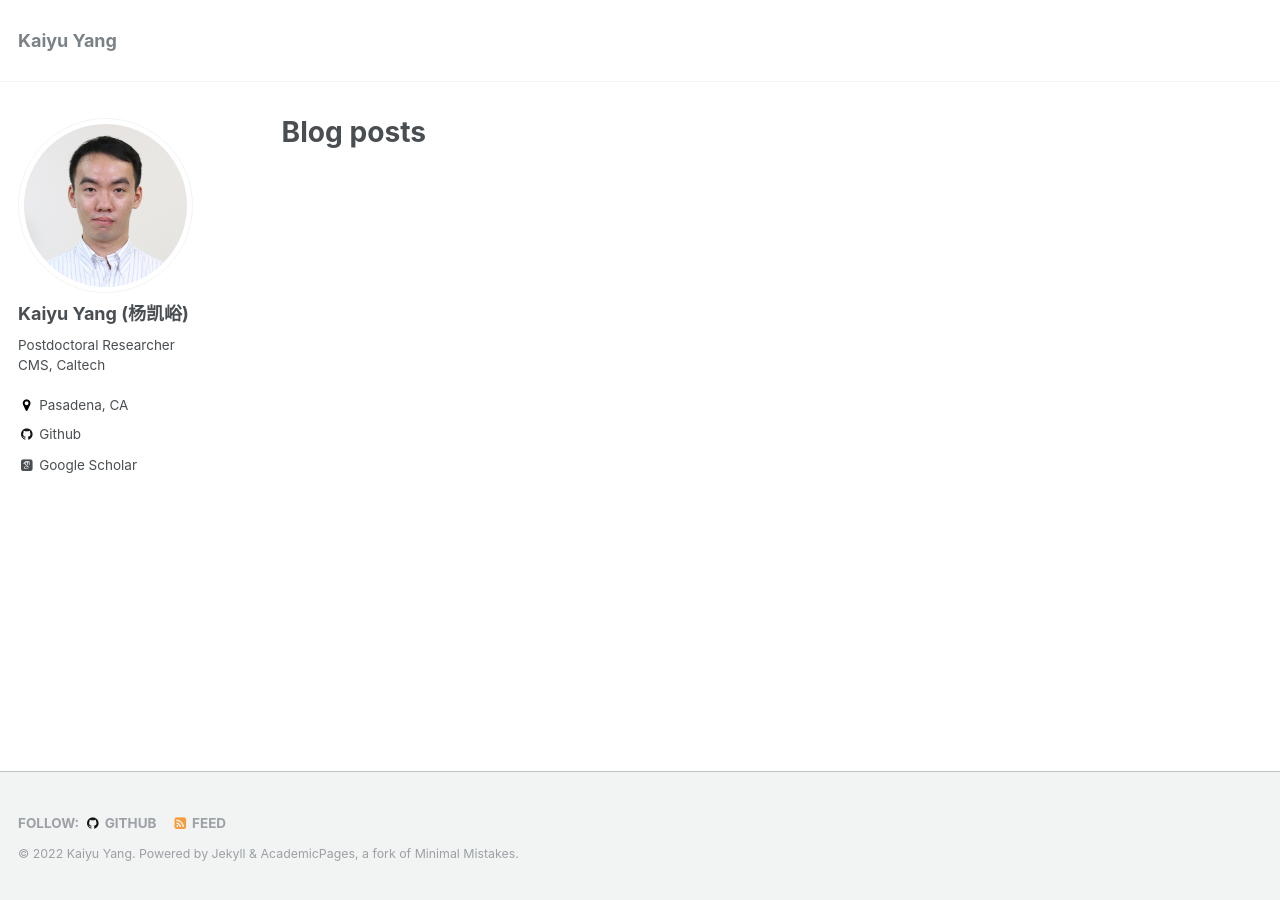
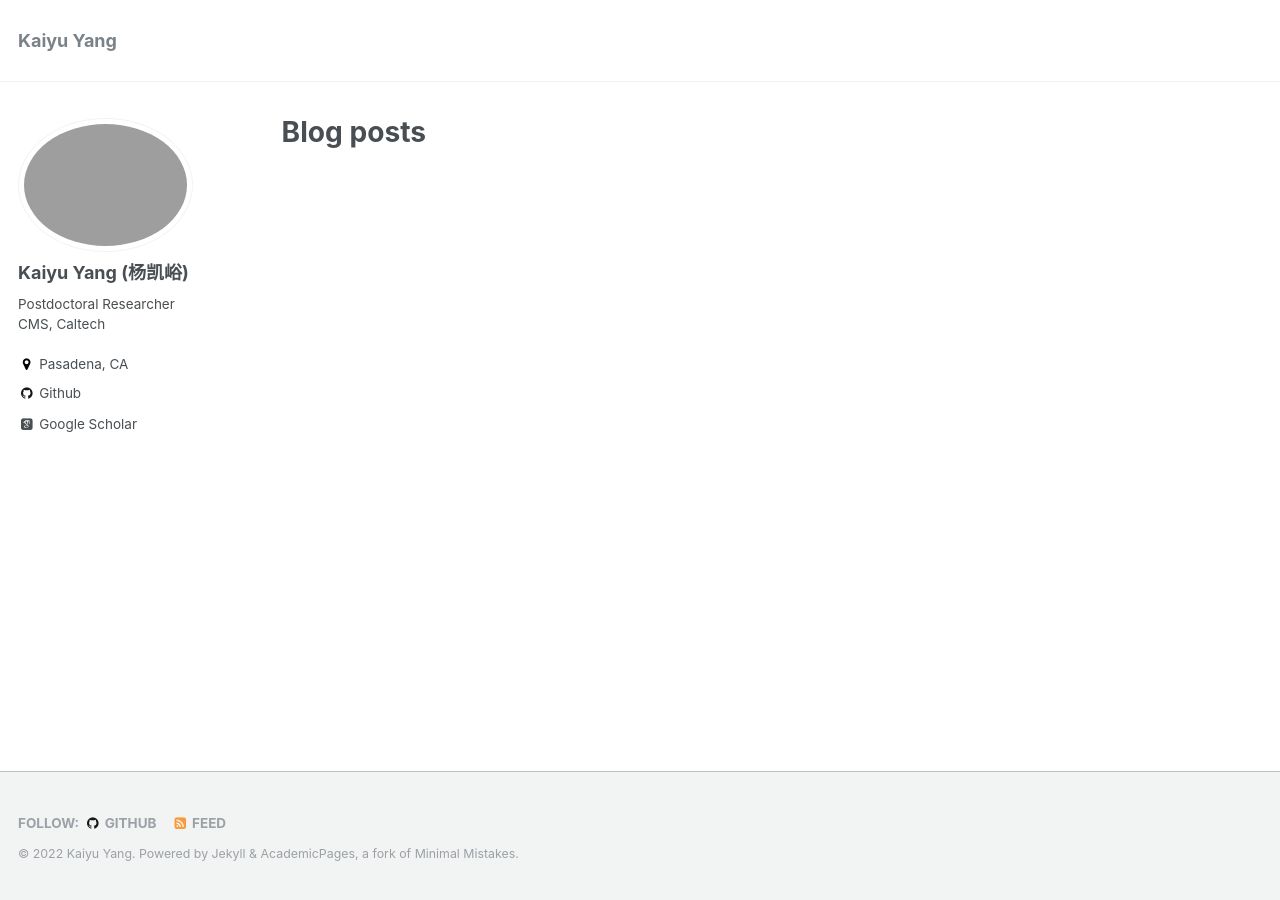
Before and after one commit to yangky11/yangky11.github.io, a Jekyll site: the page built from _pages/year-archive.html, in a window 1280 px wide. Built offline with Jekyll 4.4.1, drawn with Linux system fonts in a browser that asks for light colours; some web fonts are replaced.

Commit message:
Update _config.yml

```diff
--- a/_config.yml
+++ b/_config.yml
@@ -81,7 +81,7 @@ analytics:
 # Site Author
 author:
   name             : "Kaiyu Yang (杨凯峪)"
-  avatar           : "Kaiyu Yang.jpg"
+  avatar           : "1W2A0599.JPG"
   bio              : "Postdoctoral Researcher<br /> CMS, Caltech"
   location         : "Pasadena, CA"
   employer         :
```
